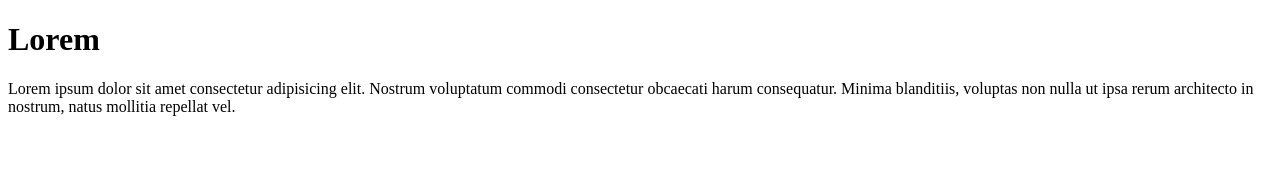
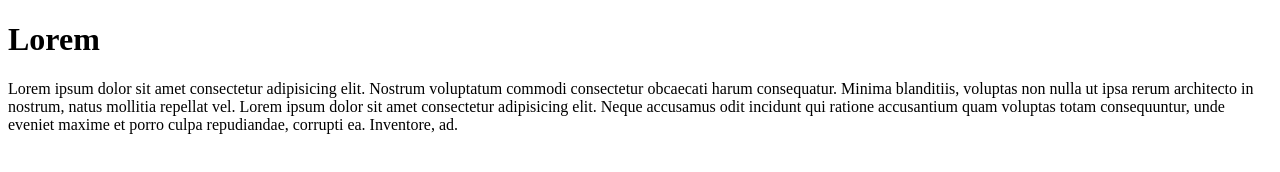
Before and after one commit to KAYITARES/coursera_frontend, a website: page index.html in a window 1280 px wide. Drawn offline with Linux system fonts and the light colour scheme.

Commit message:
y second commit

```diff
--- a/index.html
+++ b/index.html
@@ -12,7 +12,10 @@
       Lorem ipsum dolor sit amet consectetur adipisicing elit. Nostrum
       voluptatum commodi consectetur obcaecati harum consequatur. Minima
       blanditiis, voluptas non nulla ut ipsa rerum architecto in nostrum, natus
-      mollitia repellat vel.
+      mollitia repellat vel. Lorem ipsum dolor sit amet consectetur adipisicing
+      elit. Neque accusamus odit incidunt qui ratione accusantium quam voluptas
+      totam consequuntur, unde eveniet maxime et porro culpa repudiandae,
+      corrupti ea. Inventore, ad.
     </p>
   </body>
 </html>
```
Also changed, not shown: package.json (added, +24 -0 lines), 2 other files.
